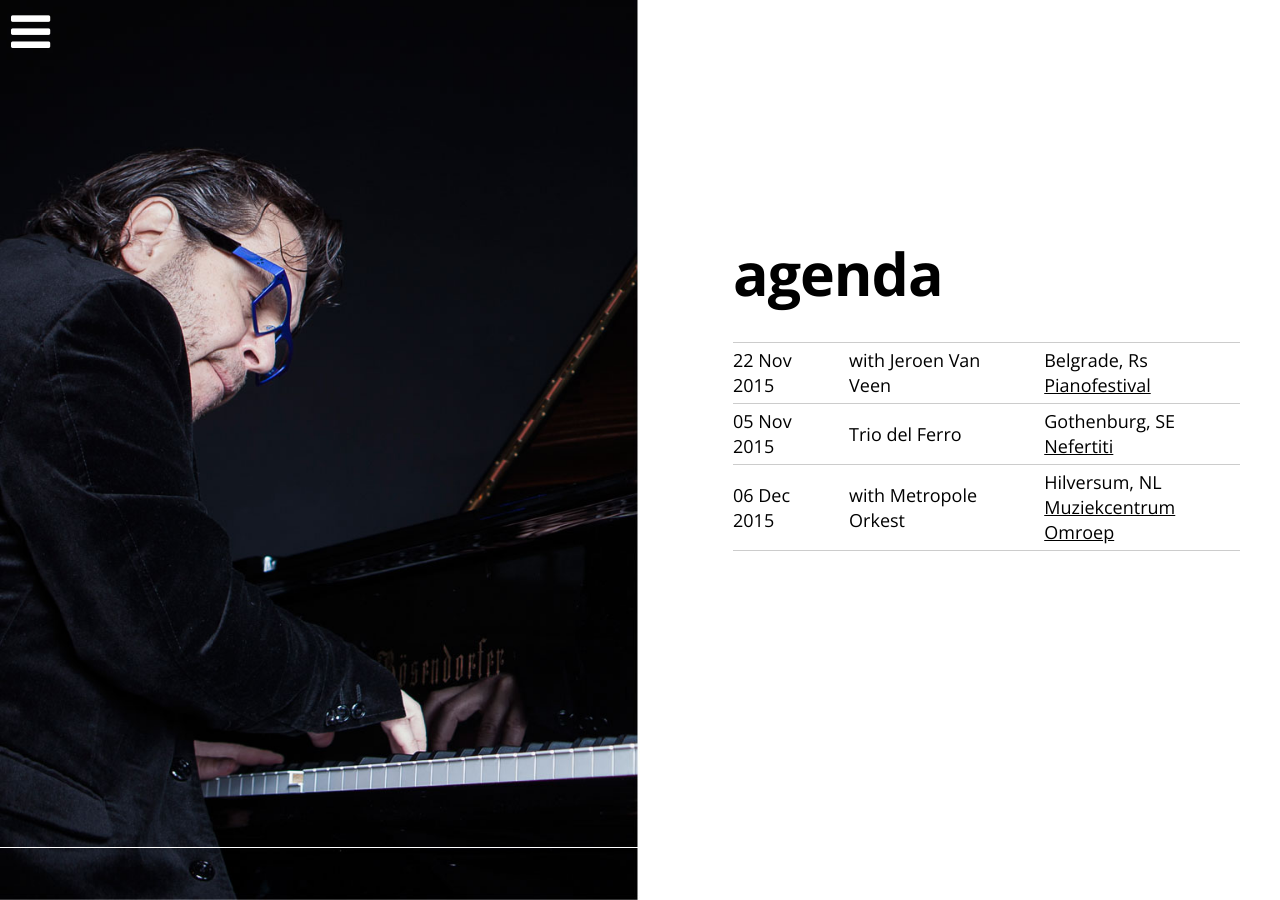
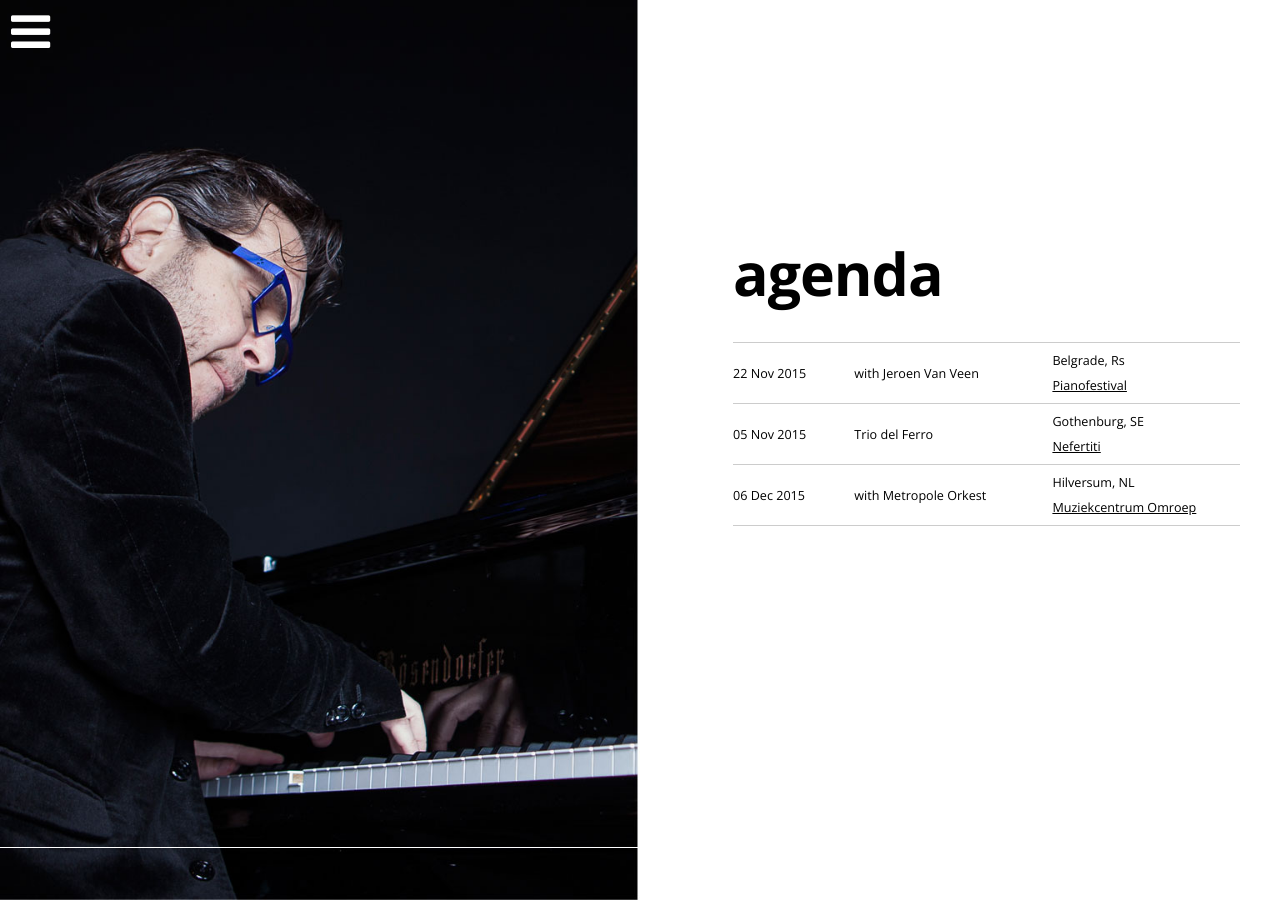
Before and after one commit to mikedelferro/website, a Jekyll site: the page built from agenda.html, in a window 1280 px wide. Built offline with Jekyll 4.4.1, drawn with Linux system fonts in a browser that asks for light colours; nearby versions of some CDN libraries.

Commit message:
Updated '_layouts/agenda.html' via CloudCannon

```diff
--- a/_layouts/agenda.html
+++ b/_layouts/agenda.html
@@ -613,7 +613,7 @@
     font-weight: 300; font-family: &#039;Open Sans&#039;, sans-serif;"
     class="wysiwyg growpage"><!-- InstanceBeginEditable name="content971" -->
 
-<table cellpadding="0" cellspacing="0" style="border-bottom: 1px solid #ccc; width: 100%;">
+<table cellpadding="0" cellspacing="0" style="border-bottom: 1px solid #ccc; width: 100%; font-size: 70%;">
 {% for item in site.gigs %}
 
    <tr>
```
